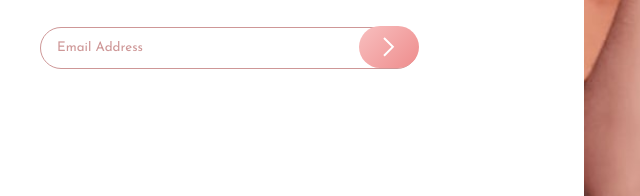
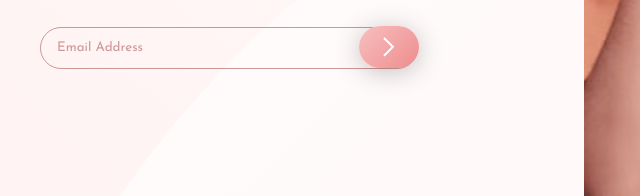
Before and after one commit to dwi-indah/frontend-master-base-apparel, a plain HTML site: page index.html in a window 1280 px wide. Shown: the part 486-682 px from the top of the page, 56-696 px from the left. Drawn offline with Linux system fonts and the light colour scheme.

Commit message:
update background & box-shadow css

```diff
--- a/style.css
+++ b/style.css
@@ -32,6 +32,7 @@ body {
       -ms-flex-align: center;
           align-items: center;
   color: #ce9797;
+  background-image: linear-gradient(135deg, white, #fff5f5);
 }
 
 @media (min-width: 1200px) {
@@ -39,6 +40,9 @@ body {
         grid-template-areas: 'nav hero'
  'intro hero'
  'footer hero';
+    background-image: url("images/bg-pattern-desktop.svg"), linear-gradient(135deg, white, #fff5f5);
+    background-size: cover;
+    background-position: center;
   }
 }
 
@@ -232,6 +236,8 @@ button {
   padding: .7rem 1.5rem;
   border-radius: 24px;
   cursor: pointer;
+  -webkit-box-shadow: rgba(65, 58, 58, 0.3) 0px 4px 24px 0px;
+          box-shadow: rgba(65, 58, 58, 0.3) 0px 4px 24px 0px;
 }
 
 .intro-input-warning {
```
